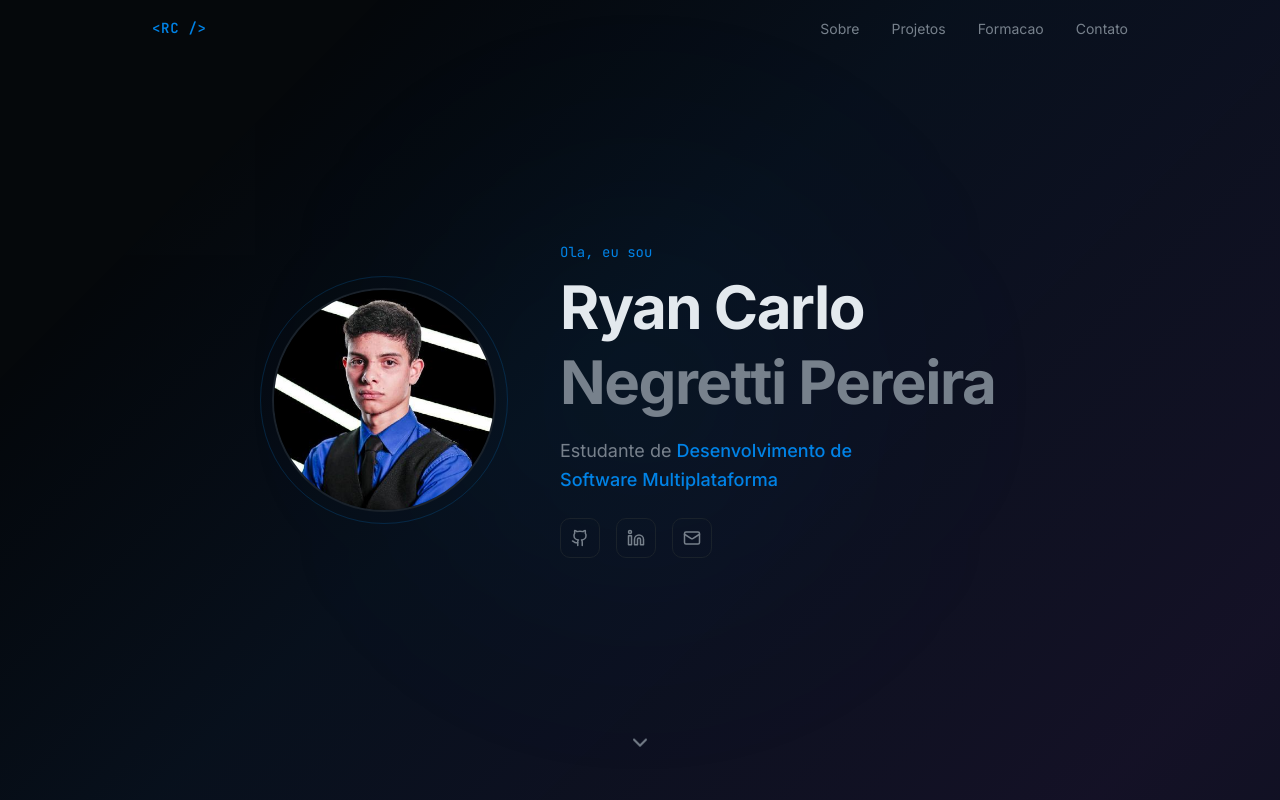
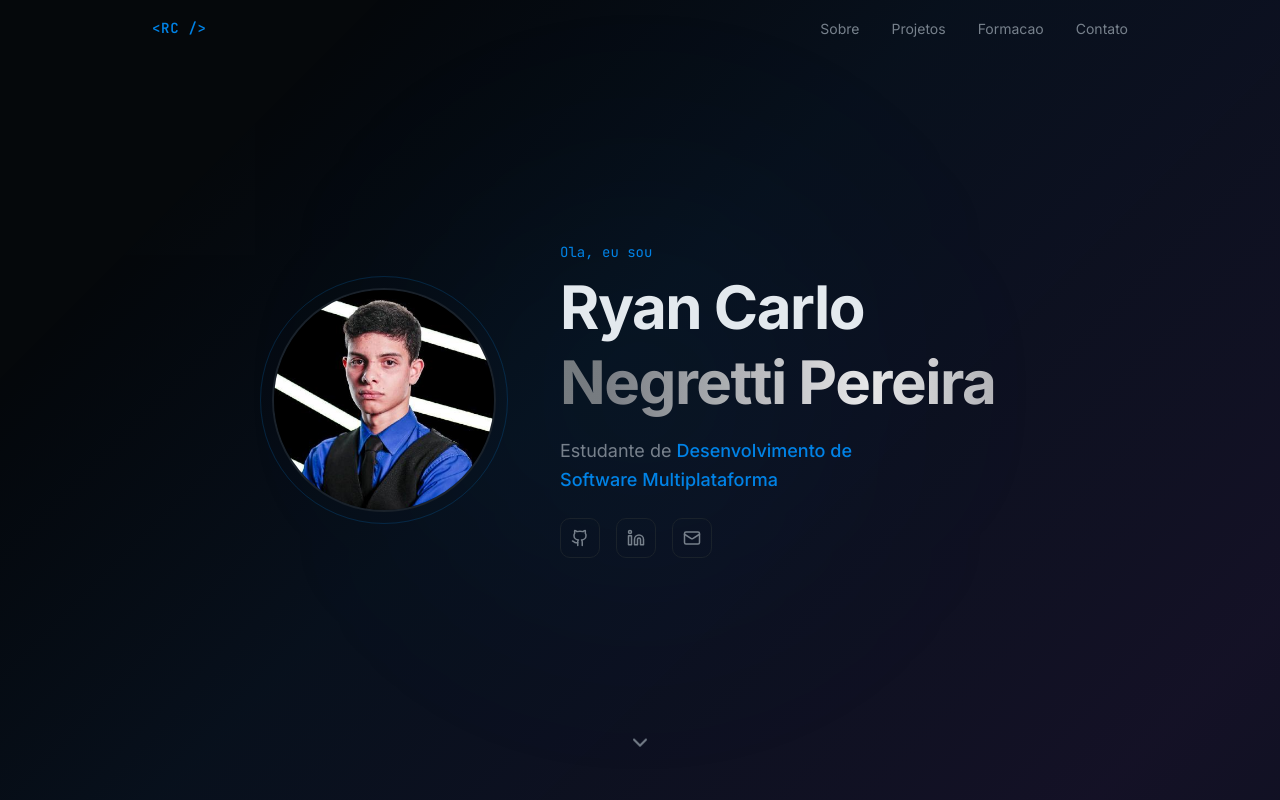
Before and after one commit to RyanCNP/portifolio, a Next.js app: page / in a window 1280 px wide. Shown: the top 800 px of the page. Built offline with nearby package versions, Linux system fonts and the light colour scheme.

Commit message:
feat: efeito de Light Sweep no sobrenome

```diff
--- a/components/portfolio/hero.tsx
+++ b/components/portfolio/hero.tsx
@@ -32,7 +32,23 @@ export function Hero() {
           </p>
           <h1 className="text-balance text-4xl font-bold leading-tight tracking-tight text-foreground md:text-5xl lg:text-6xl">
             Ryan Carlo
-            <span className="block text-muted-foreground">
+            <span
+              className="block text-muted-foreground"
+              style={{
+                background: `linear-gradient(
+                  90deg,
+                  rgba(192, 192, 192, 0.6) 0%,
+                  rgba(255, 255, 255, 0.9) 30%,
+                  rgba(192, 192, 192, 0.6) 60%,
+                  rgba(192, 192, 192, 0.6) 100%
+                )`,
+                backgroundSize: '200% 100%',
+                backgroundClip: 'text',
+                WebkitBackgroundClip: 'text',
+                color: 'transparent',
+                animation: 'textshine 7s infinite ease-out',
+              }}
+            >
               Negretti Pereira
             </span>
           </h1>
@@ -79,6 +95,17 @@ export function Hero() {
       >
         <ChevronDown size={24} className="animate-bounce" />
       </a>
+
+      <style>{`
+        @keyframes textshine {
+          0% {
+            background-position: -200% 0%;
+          }
+          100% {
+            background-position: 200% 0%;
+          }
+        }
+      `}</style>
     </section>
   )
 }
```
